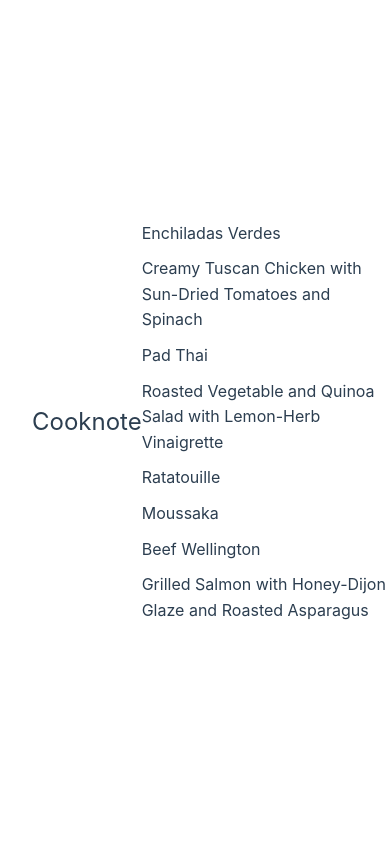
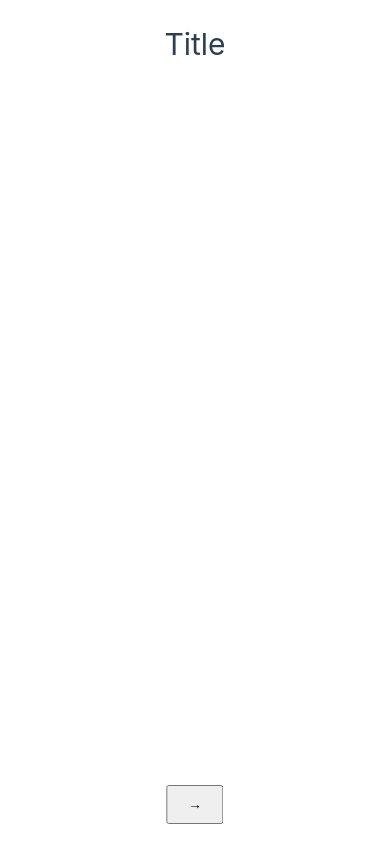
Before and after one commit to file098/cooknote, a Vue app: page / in a window 390 px wide. Built offline with nearby package versions, Linux system fonts and the light colour scheme.

Commit message:
starting point gsap

```diff
--- a/src/App.vue
+++ b/src/App.vue
@@ -1,28 +1,111 @@
-<script setup lang="ts">
-import { ref } from "vue";
-import { useAppStore } from "./stores/appState";
-import ListComponent from "./components/ListComponent.vue";
+<script setup>
+import { ref, onMounted } from "vue";
+import { useScroll } from "@/animations/composables/useScroll";
+import { initializeGSAP } from "@/animations";
 
-const store = useAppStore();
+const mainRef = ref(null);
+const backButtonRef = ref(null);
 
+const { currentSection, scrollToSection, scrollBack, scrollRight } =
+  useScroll();
+
+onMounted(() => {
+  initializeGSAP(mainRef, backButtonRef);
+});
 </script>
 
 <template>
-  <main>
-    <transition name="fade" mode="out-in">
-      <span id="main-title" :key="store.title">{{ store.title }}</span>
-    </transition>
-    <section>
-      <ListComponent />
-    </section>
-  </main>
+  <div class="container">
+    <header>
+      <button
+        id="back-button"
+        ref="backButtonRef"
+        @click="() => scrollBack(mainRef, backButtonRef)"
+      >
+        <svg
+          width="24px"
+          height="24px"
+          viewBox="0 0 1024 1024"
+          fill="#000000"
+          class="icon"
+          version="1.1"
+          xmlns="http://www.w3.org/2000/svg"
+        >
+          <path
+            d="M669.6 849.6c8.8 8 22.4 7.2 30.4-1.6s7.2-22.4-1.6-30.4l-309.6-280c-8-7.2-8-17.6 0-24.8l309.6-270.4c8.8-8 9.6-21.6 2.4-30.4-8-8.8-21.6-9.6-30.4-2.4L360.8 480.8c-27.2 24-28 64-0.8 88.8l309.6 280z"
+            fill="currentColor"
+          />
+        </svg>
+      </button>
+      <h1 class="title">Title</h1>
+    </header>
+    <main ref="mainRef">
+      <div class="sections">
+        <section></section>
+        <section></section>
+      </div>
+    </main>
+    <div class="buttons">
+      <button @click="scrollRight(mainRef, backButtonRef)">→</button>
+    </div>
+  </div>
 </template>
 
 <style scoped lang="scss">
-#main-title {
-  font-size: 24px;
+@import "@/assets/main.scss";
+
+.container {
+  height: 100vh;
+  display: flex;
+  flex-direction: column;
+}
+
+header {
+  display: flex;
+  align-items: center;
+  padding: 20px;
+  position: relative;
+  color: var(--color-heading);
+}
+
+.title {
+  flex-grow: 1;
+  text-align: center;
+  margin: 0;
+}
+
+main {
+  flex: 1;
+  overflow: hidden;
+}
+
+.sections {
+  display: flex;
+  width: 200vw;
+  height: 100%;
+}
+
+.buttons {
+  position: fixed;
+  bottom: 20px;
+  left: 50%;
+  transform: translateX(-50%);
+  display: flex;
+  gap: 10px;
+
+  button {
+    padding: 10px 20px;
+    cursor: pointer;
+  }
+}
+
+#back-button {
+  position: absolute;
+  left: 20px;
+  padding: 10px 20px;
   cursor: pointer;
-  margin-left: 2rem;
-  justify-self: start;
+  opacity: 0;
+  background: none;
+  border: none;
 }
 </style>
--- /dev/null
+++ b/src/animations/composables/useScroll.ts
@@ -0,0 +1,37 @@
+// src/composables/useScroll.js
+import { ref } from "vue";
+import { createScrollTimeline } from "..";
+
+export function useScroll() {
+  const currentSection = ref(0);
+
+  function scrollToSection(
+    mainRef: { value: any },
+    backButtonRef: { value: any },
+    index: number
+  ) {
+    if (mainRef) {
+      currentSection.value = index;
+      createScrollTimeline(mainRef, backButtonRef, index).play();
+    }
+  }
+
+  function scrollBack(mainRef: any, backButtonRef: any) {
+    if (currentSection.value > 0) {
+      scrollToSection(mainRef, backButtonRef, currentSection.value - 1);
+    }
+  }
+
+  function scrollRight(mainRef: any, backButtonRef: any) {
+    if (currentSection.value < 1) {
+      scrollToSection(mainRef, backButtonRef, currentSection.value + 1);
+    }
+  }
+
+  return {
+    currentSection,
+    scrollToSection,
+    scrollBack,
+    scrollRight,
+  };
+}
--- /dev/null
+++ b/src/animations/index.ts
@@ -0,0 +1,55 @@
+// src/animations.js
+import { gsap } from "gsap";
+import { ScrollToPlugin } from "gsap/ScrollToPlugin";
+import { CSSPlugin } from "gsap/CSSPlugin";
+
+// Register the plugins
+gsap.registerPlugin(ScrollToPlugin, CSSPlugin);
+
+export function createScrollTimeline(
+  mainRef: gsap.TweenTarget,
+  backButtonRef: gsap.TweenTarget,
+  index: number
+) {
+  const tl = gsap.timeline();
+
+  tl.to(mainRef, {
+    duration: 1,
+    scrollTo: { x: index * window.innerWidth, autoKill: false },
+    ease: "power4.inOut",
+  });
+
+  if (index > 0) {
+    tl.to(
+      backButtonRef,
+      {
+        duration: 0.3,
+        opacity: 1,
+        x: 0,
+        ease: "power2.out",
+      },
+      1
+    );
+  } else {
+    tl.to(
+      backButtonRef,
+      {
+        duration: 0.3,
+        opacity: 0,
+        x: -20,
+        ease: "power2.in",
+      },
+      1
+    );
+  }
+
+  return tl;
+}
+
+export function initializeGSAP(
+  mainRef: gsap.TweenTarget,
+  backButtonRef: gsap.TweenTarget
+) {
+  gsap.set(mainRef, { scrollTo: { x: 0 } });
+  gsap.set(backButtonRef, { opacity: 0, x: -20 });
+}
--- a/src/assets/animations.scss
+++ /dev/null
@@ -1,9 +0,0 @@
-.fade-enter-active,
-.fade-leave-active {
-  transition: opacity 0.5s;
-}
-
-.fade-enter-from,
-.fade-leave-to {
-  opacity: 0;
-}
--- a/src/assets/base.scss
+++ /dev/null
@@ -1,81 +0,0 @@
-/* color palette from <https://github.com/vuejs/theme> */
-:root {
-  --vt-c-white: #ffffff;
-  --vt-c-white-soft: #f8f8f8;
-  --vt-c-white-mute: #f2f2f2;
-
-  --vt-c-black: #181818;
-  --vt-c-black-soft: #222222;
-  --vt-c-black-mute: #282828;
-
-  --vt-c-indigo: #2c3e50;
-
-  --vt-c-divider-light-1: rgba(60, 60, 60, 0.29);
-  --vt-c-divider-light-2: rgba(60, 60, 60, 0.12);
-  --vt-c-divider-dark-1: rgba(84, 84, 84, 0.65);
-  --vt-c-divider-dark-2: rgba(84, 84, 84, 0.48);
-
-  --vt-c-text-light-1: var(--vt-c-indigo);
-  --vt-c-text-light-2: rgba(60, 60, 60, 0.66);
-  --vt-c-text-dark-1: var(--vt-c-white);
-  --vt-c-text-dark-2: rgba(235, 235, 235, 0.64);
-
-  --white: #f4f4f4;
-  --grey: #919191;
-  --black: #1d1d1d;
-  --green: #515f47;
-  --blue: #2c497f;
-  --brown: #b57f50;
-}
-
-/* semantic color variables for this project */
-:root {
-  --color-background: var(--vt-c-white);
-  --color-background-soft: var(--vt-c-white-soft);
-  --color-background-mute: var(--vt-c-white-mute);
-
-  --color-border: var(--vt-c-divider-light-2);
-  --color-border-hover: var(--vt-c-divider-light-1);
-
-  --color-heading: var(--vt-c-text-light-1);
-  --color-text: var(--vt-c-text-light-1);
-
-  --section-gap: 160px;
-}
-
-@media (prefers-color-scheme: dark) {
-  :root {
-    --color-background: var(--vt-c-black);
-    --color-background-soft: var(--vt-c-black-soft);
-    --color-background-mute: var(--vt-c-black-mute);
-
-    --color-border: var(--vt-c-divider-dark-2);
-    --color-border-hover: var(--vt-c-divider-dark-1);
-
-    --color-heading: var(--vt-c-text-dark-1);
-    --color-text: var(--vt-c-text-dark-2);
-  }
-}
-
-*,
-*::before,
-*::after {
-  box-sizing: border-box;
-  margin: 0;
-  font-weight: normal;
-}
-
-body {
-  min-height: 100vh;
-  color: var(--color-text);
-  background: var(--color-background);
-  transition: color 0.5s, background-color 0.5s;
-  line-height: 1.6;
-  font-family: Inter, -apple-system, BlinkMacSystemFont, "Segoe UI", Roboto,
-    Oxygen, Ubuntu, Cantarell, "Fira Sans", "Droid Sans", "Helvetica Neue",
-    sans-serif;
-  font-size: 15px;
-  text-rendering: optimizeLegibility;
-  -webkit-font-smoothing: antialiased;
-  -moz-osx-font-smoothing: grayscale;
-}
--- a/src/assets/main.scss
+++ b/src/assets/main.scss
@@ -1,13 +1,86 @@
-@import "./base.scss";
-@import "./animations.scss";
+/* Define color palettes */
+$colors: (
+  white: #ffffff,
+  white-soft: #f8f8f8,
+  white-mute: #f2f2f2,
+  black: #181818,
+  black-soft: #222222,
+  black-mute: #282828,
+  indigo: #2c3e50,
+  grey: #919191,
+  green: #515f47,
+  blue: #2c497f,
+  brown: #b57f50,
+);
 
-main {
-  height: 100vh;
-  display: grid;
-  grid-template-columns: 1fr 2fr;
-  place-items: center;
+/* Divider colors */
+$dividers: (
+  light-1: rgba(60, 60, 60, 0.29),
+  light-2: rgba(60, 60, 60, 0.12),
+  dark-1: rgba(84, 84, 84, 0.65),
+  dark-2: rgba(84, 84, 84, 0.48),
+);
+
+/* Text colors */
+$text-colors: (
+  light-primary: map-get($colors, indigo),
+  light-secondary: rgba(60, 60, 60, 0.66),
+  dark-primary: map-get($colors, white),
+  dark-secondary: rgba(235, 235, 235, 0.64),
+);
+
+/* Mixin for transition */
+@mixin transition($properties...) {
+  @each $property in $properties {
+    transition: $property 0.5s;
+  }
 }
-// @media (hover: hover) {
-//   a:hover {
-//     background-color: hsla(0, 0%, 87%, 0.2);
-//   }
+
+/* Root variables */
+:root {
+  /* Color variables */
+  --color-background: #{map-get($colors, white)};
+  --color-background-soft: #{map-get($colors, white-soft)};
+  --color-background-mute: #{map-get($colors, white-mute)};
+  --color-border: #{map-get($dividers, light-2)};
+  --color-border-hover: #{map-get($dividers, light-1)};
+  --color-heading: #{map-get($text-colors, light-primary)};
+  --color-text: #{map-get($text-colors, light-primary)};
+  --spacing-section-gap: 160px;
+}
+
+@media (prefers-color-scheme: dark) {
+  :root {
+    --color-background: #{map-get($colors, black)};
+    --color-background-soft: #{map-get($colors, black-soft)};
+    --color-background-mute: #{map-get($colors, black-mute)};
+    --color-border: #{map-get($dividers, dark-2)};
+    --color-border-hover: #{map-get($dividers, dark-1)};
+    --color-heading: #{map-get($text-colors, dark-primary)};
+    --color-text: #{map-get($text-colors, dark-secondary)};
+  }
+}
+
+/* Global Styles */
+*,
+*::before,
+*::after {
+  box-sizing: border-box;
+  margin: 0;
+  font-weight: normal;
+}
+
+body {
+  min-height: 100vh;
+  color: var(--color-text);
+  background: var(--color-background);
+  @include transition(color, background-color);
+  line-height: 1.6;
+  font-family: Inter, -apple-system, BlinkMacSystemFont, "Segoe UI", Roboto,
+    Oxygen, Ubuntu, Cantarell, "Fira Sans", "Droid Sans", "Helvetica Neue",
+    sans-serif;
+  font-size: 15px;
+  text-rendering: optimizeLegibility;
+  -webkit-font-smoothing: antialiased;
+  -moz-osx-font-smoothing: grayscale;
+}
```
Also changed, not shown: 1 other file (tests, documents, lock files or other folders).
